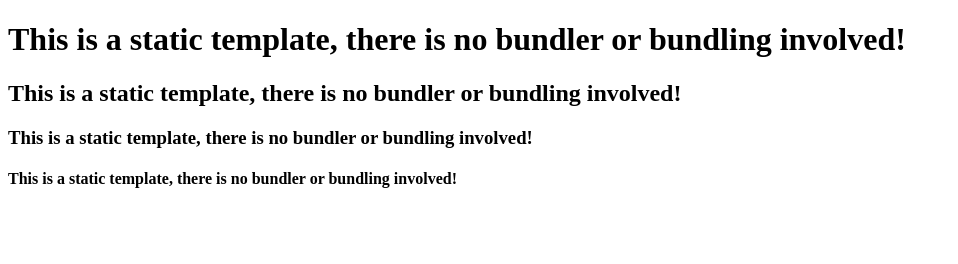
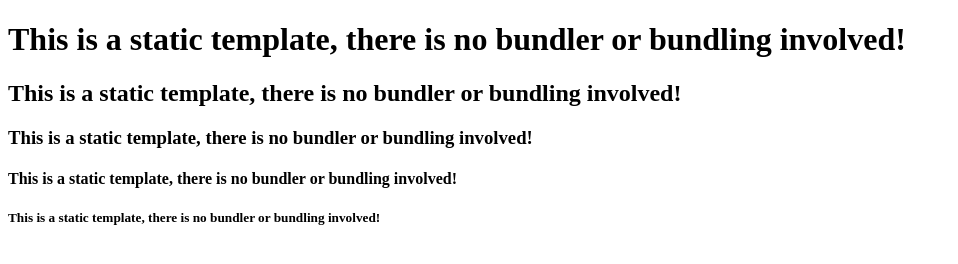
Before and after one commit to dwn84/myJStest, a website: page index.html in a window 1280 px wide. Shown: the whole page, without its empty margins (0-958 px from the left). Drawn offline with Linux system fonts and the light colour scheme.

Commit message:
Update index.html

```diff
--- a/index.html
+++ b/index.html
@@ -11,5 +11,6 @@
     <h2>This is a static template, there is no bundler or bundling involved!</h2>
     <h3>This is a static template, there is no bundler or bundling involved!</h3>
     <h4>This is a static template, there is no bundler or bundling involved!</h4>
+    <h5>This is a static template, there is no bundler or bundling involved!</h5>
   </body>
 </html>
```
